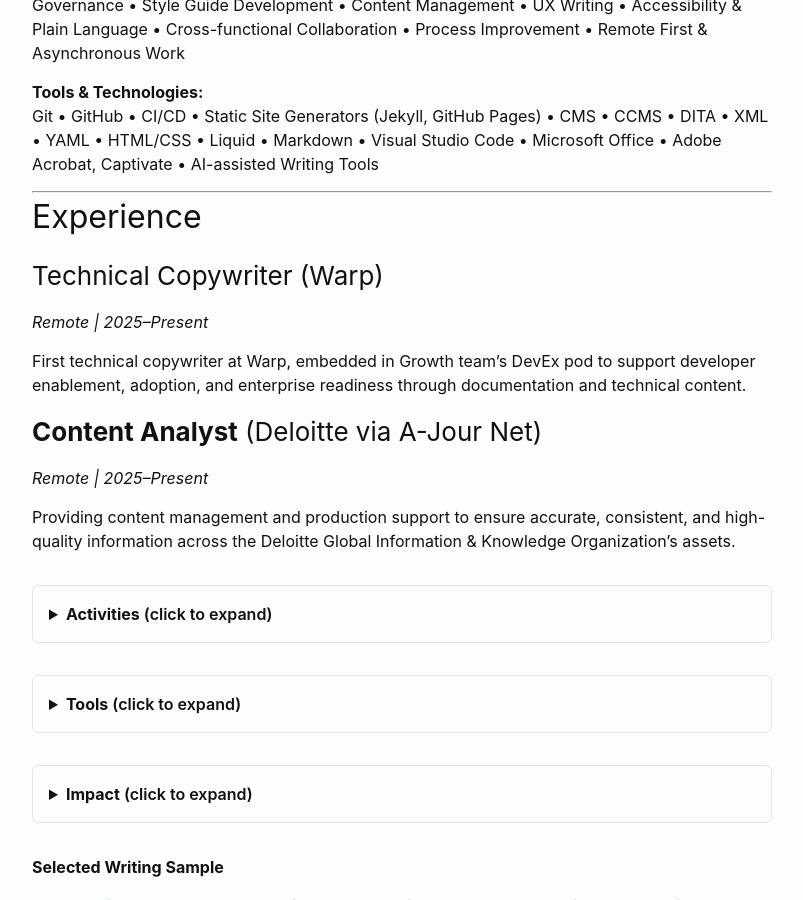
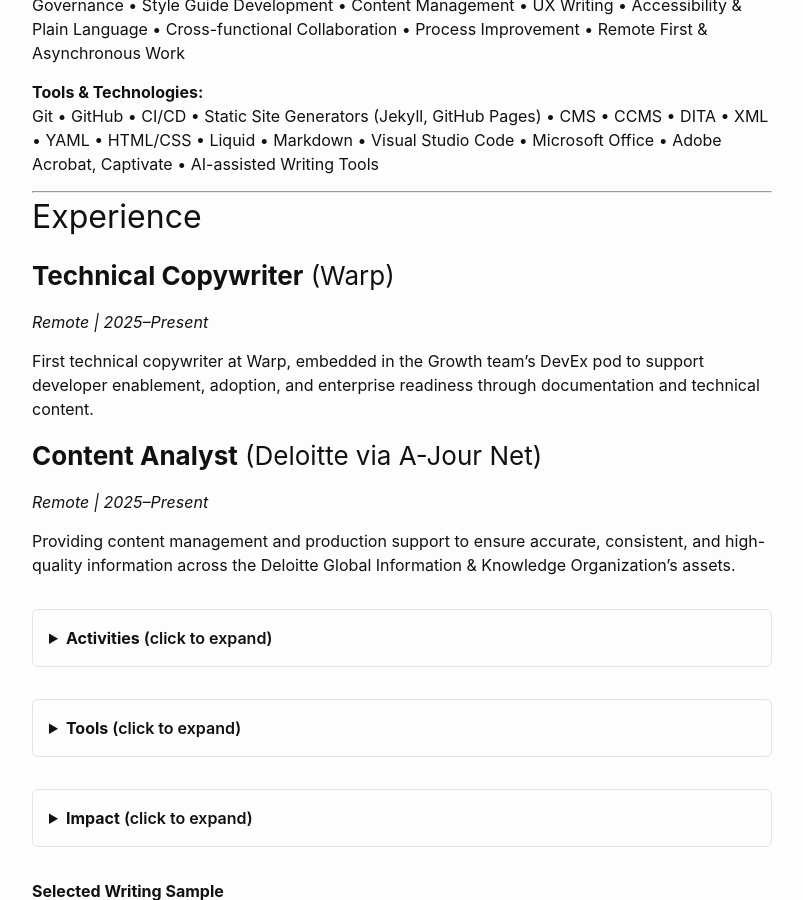
Before and after one commit to rachaelrenk/rachaelrenk.github.io, a Jekyll site: the page built from docs/resume.markdown, in a window 1280 px wide and 900 px high, scrolled down 581 px. Shown: the whole window, without its empty margins (238-1041 px from the left). Built offline with Jekyll 4.4.1, drawn with Linux system fonts in a browser that asks for light colours.

Commit message:
Update resume.markdown

```diff
--- a/docs/resume.markdown
+++ b/docs/resume.markdown
@@ -33,10 +33,10 @@
 ---
 ## Experience
 
-### Technical Copywriter (Warp)
+### **Technical Copywriter** (Warp)
 *Remote | 2025–Present*
 
-First technical copywriter at Warp, embedded in Growth team’s DevEx pod to support developer enablement, adoption, and enterprise readiness through documentation and technical content.
+First technical copywriter at Warp, embedded in the Growth team’s DevEx pod to support developer enablement, adoption, and enterprise readiness through documentation and technical content.
 
 ### **Content Analyst** (Deloitte via A-Jour Net)
 *Remote | 2025–Present*
```
